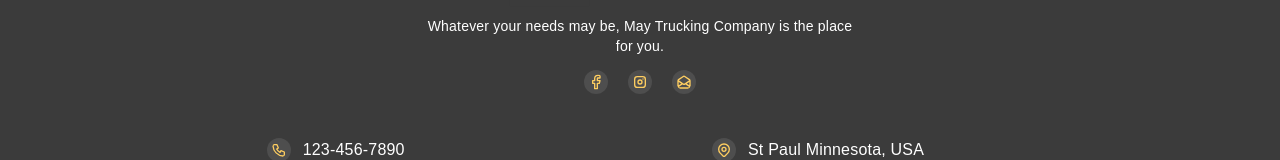
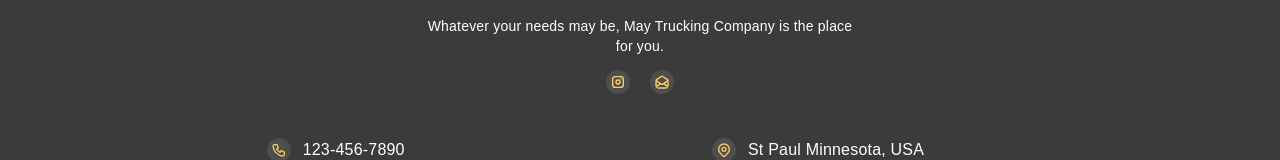
Before and after one commit to mufaqar/tempire, a Next.js app: page / in a window 1280 px wide. Shown: the part 2615-2775 px from the top of the page. Built offline with nearby package versions, Linux system fonts and the light colour scheme.

Commit message:
fb remove

```diff
--- a/components/footer.js
+++ b/components/footer.js
@@ -14,22 +14,7 @@ export default function Footer() {
           </p>
           <ul className="flex justify-center space-x-5 md:mb-[44px] mb-[35px]">
             <li>
-              <Link href="#">
-                <svg
-                  className="h-6 w-6 p-1 bg-[rgba(246,246,246,0.1)] rounded-full text-[#FDCD60]"
-                  viewBox="0 0 24 24"
-                  fill="none"
-                  stroke="currentColor"
-                  strokeWidth="2"
-                  strokeLinecap="round"
-                  strokeLinejoin="round"
-                >
-                  <path d="M18 2h-3a5 5 0 0 0-5 5v3H7v4h3v8h4v-8h3l1-4h-4V7a1 1 0 0 1 1-1h3z" />
-                </svg>
-              </Link>
-            </li>
-            <li>
-              <Link href="#">
+              <a href="#" target="_blank">
                 <svg
                   className="h-6 w-6 p-1 bg-[rgba(246,246,246,0.1)] rounded-full text-[#FDCD60]"
                   viewBox="0 0 24 24"
@@ -44,7 +29,7 @@ export default function Footer() {
                   <circle cx="12" cy="12" r="3" />{' '}
                   <line x1="16.5" y1="7.5" x2="16.5" y2="7.501" />
                 </svg>
-              </Link>
+              </a>
             </li>
             <li>
               <a href="mailto:support@tempire.space">
```
